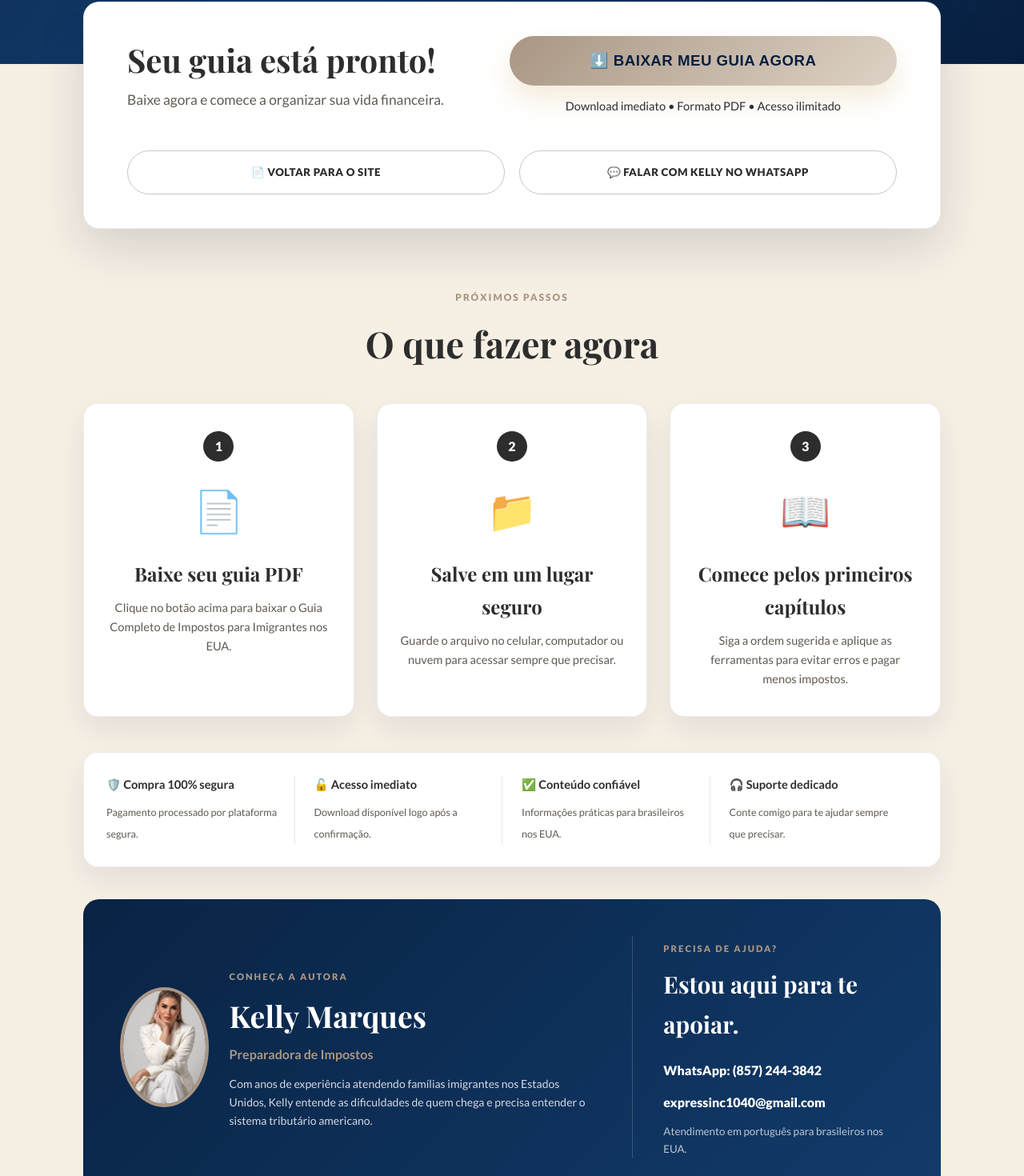
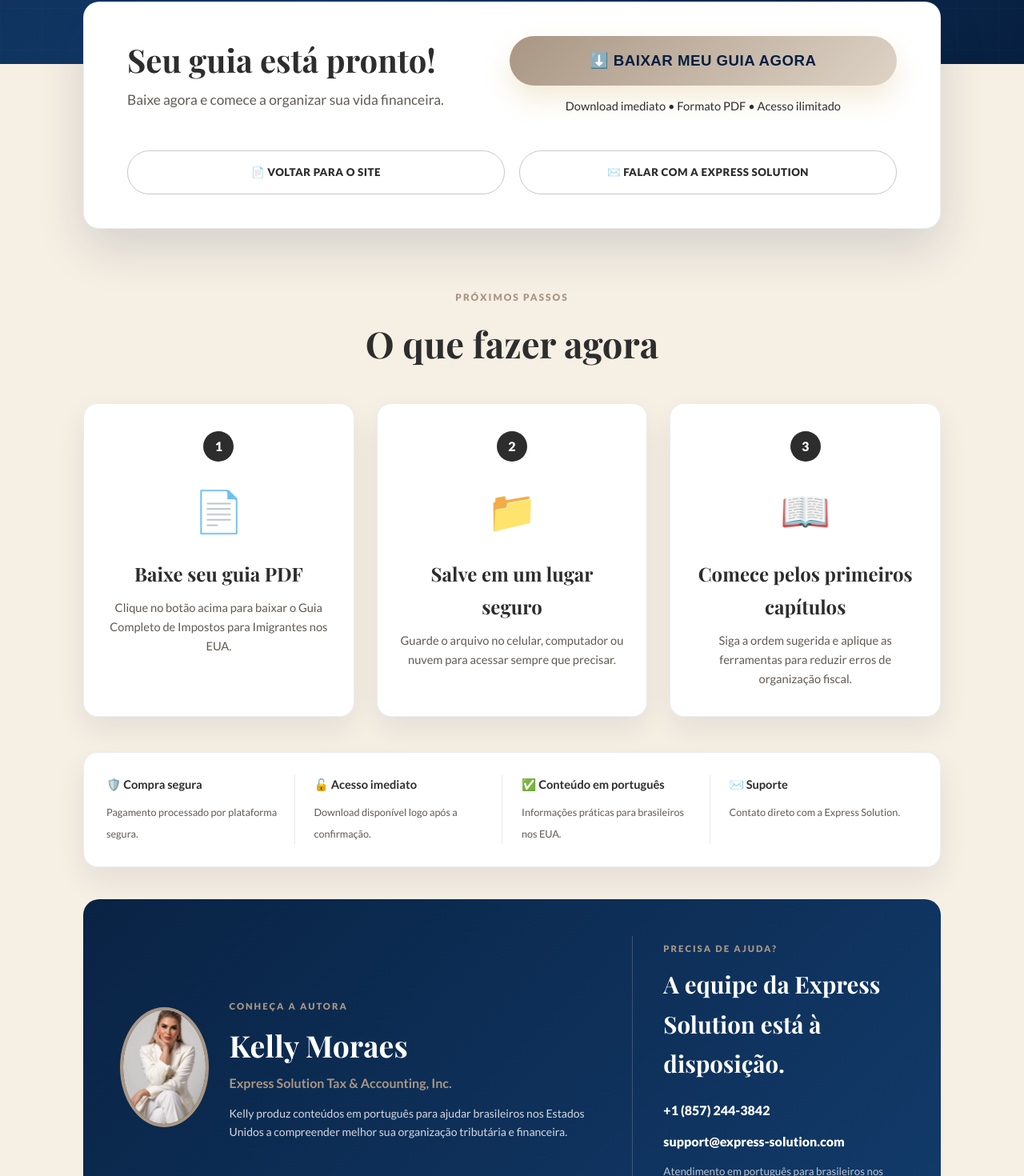
Before and after one commit to andreajoa/imposto, a React (Vite) app: page /obrigado in a window 1280 px wide. Shown: the part 846-2316 px from the top of the page at 80% size. Built offline with nearby package versions, Linux system fonts and the light colour scheme; a web font is replaced by a local one.

Commit message:
fix: update thank-you page branding and support contact

```diff
--- a/src/pages/ThankYou.jsx
+++ b/src/pages/ThankYou.jsx
@@ -2,7 +2,7 @@ export default function ThankYou() {
   const handleDownload = () => {
     const link = document.createElement('a')
     link.href = '/guia-impostos-imigrantes-eua-padded.pdf'
-    link.download = 'Guia-Completo-Impostos-Imigrantes-EUA-Kelly-Marques.pdf'
+    link.download = 'Guia-Completo-Impostos-Imigrantes-EUA-Kelly-Moraes.pdf'
     document.body.appendChild(link)
     link.click()
     document.body.removeChild(link)
@@ -11,7 +11,7 @@ export default function ThankYou() {
   return (
     <div className="thankyou-premium-page">
       <header className="thankyou-nav">
-        <a href="/" className="thankyou-logo">Impostos<span>USA</span></a>
+        <a href="/" className="thankyou-logo">Express<span>Solution</span></a>
         <div className="thankyou-nav-links">
           <a href="/">Página inicial</a>
           <a href="/#conteudo">Conteúdo</a>
@@ -64,13 +64,8 @@ export default function ThankYou() {
 
           <div className="thankyou-secondary-actions">
             <a href="/" className="thankyou-outline-button">📄 Voltar para o site</a>
-            <a
-              href="https://wa.me/18572443842?text=Ol%C3%A1%20Kelly!%20Acabei%20de%20comprar%20o%20guia%20e%20preciso%20de%20ajuda."
-              className="thankyou-outline-button"
-              target="_blank"
-              rel="noopener noreferrer"
-            >
-              💬 Falar com Kelly no WhatsApp
+            <a href="mailto:support@express-solution.com" className="thankyou-outline-button">
+              ✉️ Falar com a Express Solution
             </a>
           </div>
         </section>
@@ -100,52 +95,36 @@ export default function ThankYou() {
               <div className="thankyou-step-number">3</div>
               <div className="thankyou-step-icon">📖</div>
               <h3>Comece pelos primeiros capítulos</h3>
-              <p>Siga a ordem sugerida e aplique as ferramentas para evitar erros e pagar menos impostos.</p>
+              <p>Siga a ordem sugerida e aplique as ferramentas para reduzir erros de organização fiscal.</p>
             </div>
           </div>
         </section>
 
         <section className="thankyou-trust-strip">
-          <div>
-            <strong>🛡️ Compra 100% segura</strong>
-            <span>Pagamento processado por plataforma segura.</span>
-          </div>
-          <div>
-            <strong>🔓 Acesso imediato</strong>
-            <span>Download disponível logo após a confirmação.</span>
-          </div>
-          <div>
-            <strong>✅ Conteúdo confiável</strong>
-            <span>Informações práticas para brasileiros nos EUA.</span>
-          </div>
-          <div>
-            <strong>🎧 Suporte dedicado</strong>
-            <span>Conte comigo para te ajudar sempre que precisar.</span>
-          </div>
+          <div><strong>🛡️ Compra segura</strong><span>Pagamento processado por plataforma segura.</span></div>
+          <div><strong>🔓 Acesso imediato</strong><span>Download disponível logo após a confirmação.</span></div>
+          <div><strong>✅ Conteúdo em português</strong><span>Informações práticas para brasileiros nos EUA.</span></div>
+          <div><strong>✉️ Suporte</strong><span>Contato direto com a Express Solution.</span></div>
         </section>
 
         <section className="thankyou-author-support">
           <div className="thankyou-author-box">
-            <img src="/image/autora.png" alt="Kelly Marques" />
+            <img src="/image/autora.png" alt="Kelly Moraes" />
             <div>
               <span>Conheça a autora</span>
-              <h2>Kelly Marques</h2>
-              <strong>Preparadora de Impostos</strong>
+              <h2>Kelly Moraes</h2>
+              <strong>Express Solution Tax &amp; Accounting, Inc.</strong>
               <p>
-                Com anos de experiência atendendo famílias imigrantes nos Estados Unidos, Kelly entende as dificuldades de quem chega e precisa entender o sistema tributário americano.
+                Kelly produz conteúdos em português para ajudar brasileiros nos Estados Unidos a compreender melhor sua organização tributária e financeira.
               </p>
             </div>
           </div>
 
           <div className="thankyou-help-box">
             <span>Precisa de ajuda?</span>
-            <h3>Estou aqui para te apoiar.</h3>
-            <a href="https://wa.me/18572443842" target="_blank" rel="noopener noreferrer">
-              WhatsApp: (857) 244-3842
-            </a>
-            <a href="mailto:expressinc1040@gmail.com">
-              expressinc1040@gmail.com
-            </a>
+            <h3>A equipe da Express Solution está à disposição.</h3>
+            <a href="tel:+18572443842">+1 (857) 244-3842</a>
+            <a href="mailto:support@express-solution.com">support@express-solution.com</a>
             <p>Atendimento em português para brasileiros nos EUA.</p>
           </div>
         </section>
@@ -153,13 +132,13 @@ export default function ThankYou() {
         <section className="thankyou-final-message">
           <div>♡</div>
           <h2>Obrigada pela sua confiança!</h2>
-          <p>Estou muito feliz em fazer parte da sua jornada financeira aqui nos EUA.</p>
+          <p>Esperamos que o material torne sua jornada mais clara e organizada.</p>
         </section>
       </main>
 
       <footer className="thankyou-premium-footer">
-        <p>© Kelly Marques — Preparadora de Impostos. Todos os direitos reservados.</p>
-        <p>Este material não substitui aconselhamento jurídico ou financeiro. Consulte um CPA para orientação específica.</p>
+        <p>© Kelly Moraes — Express Solution Tax &amp; Accounting, Inc. Todos os direitos reservados.</p>
+        <p>Este material é educacional e não substitui aconselhamento tributário, jurídico, migratório ou financeiro individualizado.</p>
       </footer>
     </div>
   )
```
